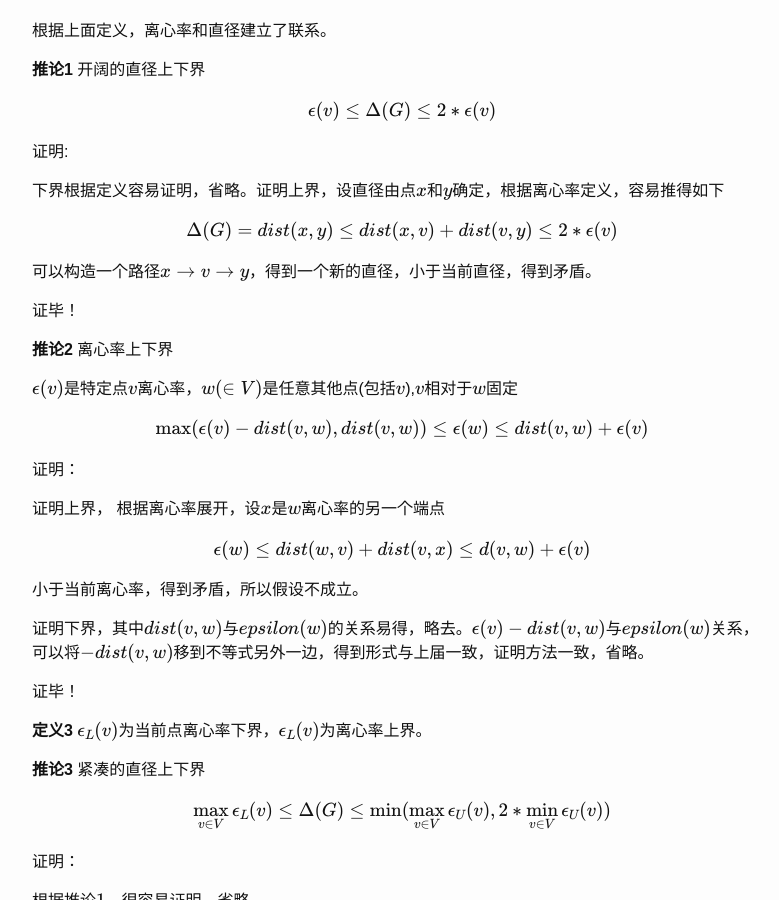
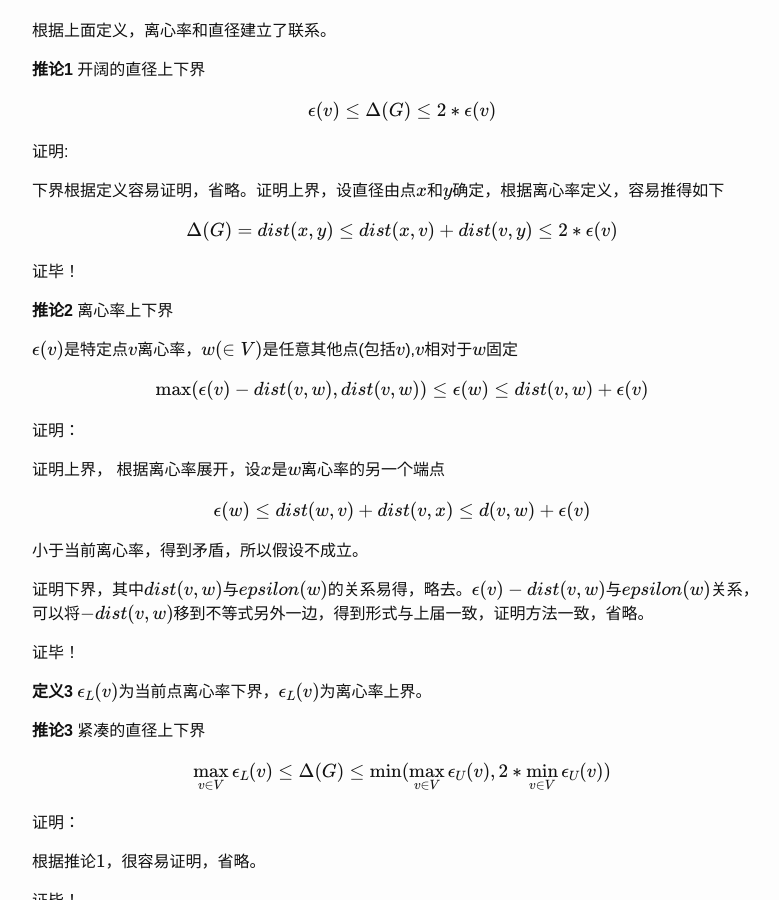
Before and after one commit to bourneli/bourneli.github.io, a Jekyll site: the page built from _posts/2016-08-03-diamter-and-eccsentricity.md, in a window 1280 px wide and 900 px high, scrolled down 568 px. Shown: the whole window, without its empty margins (238-1017 px from the left). Built offline with Jekyll 4.4.1, drawn with Linux system fonts in a browser that asks for light colours; formulas are drawn with MathJax 3; comment, search, counter and statistics services are not loaded.

Commit message:
update directed

```diff
--- a/_posts/2016-08-03-diamter-and-eccsentricity.md
+++ b/_posts/2016-08-03-diamter-and-eccsentricity.md
@@ -38,8 +38,6 @@ $$
 \Delta(G) = dist(x,y) \le dist(x,v)+dist(v,y) \le  2  *\epsilon(v)
 $$
 
-可以构造一个路径$x \rightarrow v \rightarrow y$，得到一个新的直径，小于当前直径，得到矛盾。
-
 证毕！
 
 
```
